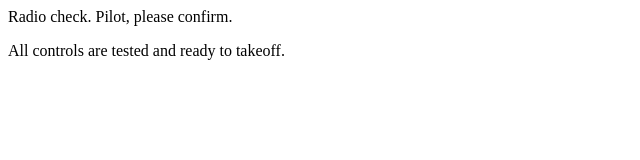
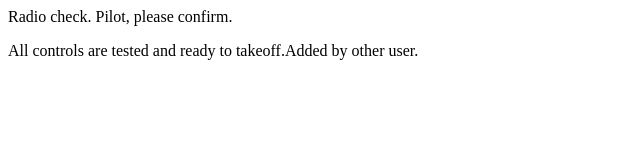
Before and after one commit to ArpithaNagappa/communication-log, a plain HTML site: page index.html in a window 1280 px wide. Shown: the whole page, without its empty margins (0-640 px from the left). Drawn offline with Linux system fonts and the light colour scheme.

Commit message:
Added by other account

```diff
--- a/index.html
+++ b/index.html
@@ -1,6 +1,6 @@
 <html>
    <body>
       <p>Radio check. Pilot, please confirm.</p>
-      <p>All controls are tested and ready to takeoff.</p>
+      <p>All controls are tested and ready to takeoff.Added by other user.</p>
    </body>
 </html>
```
